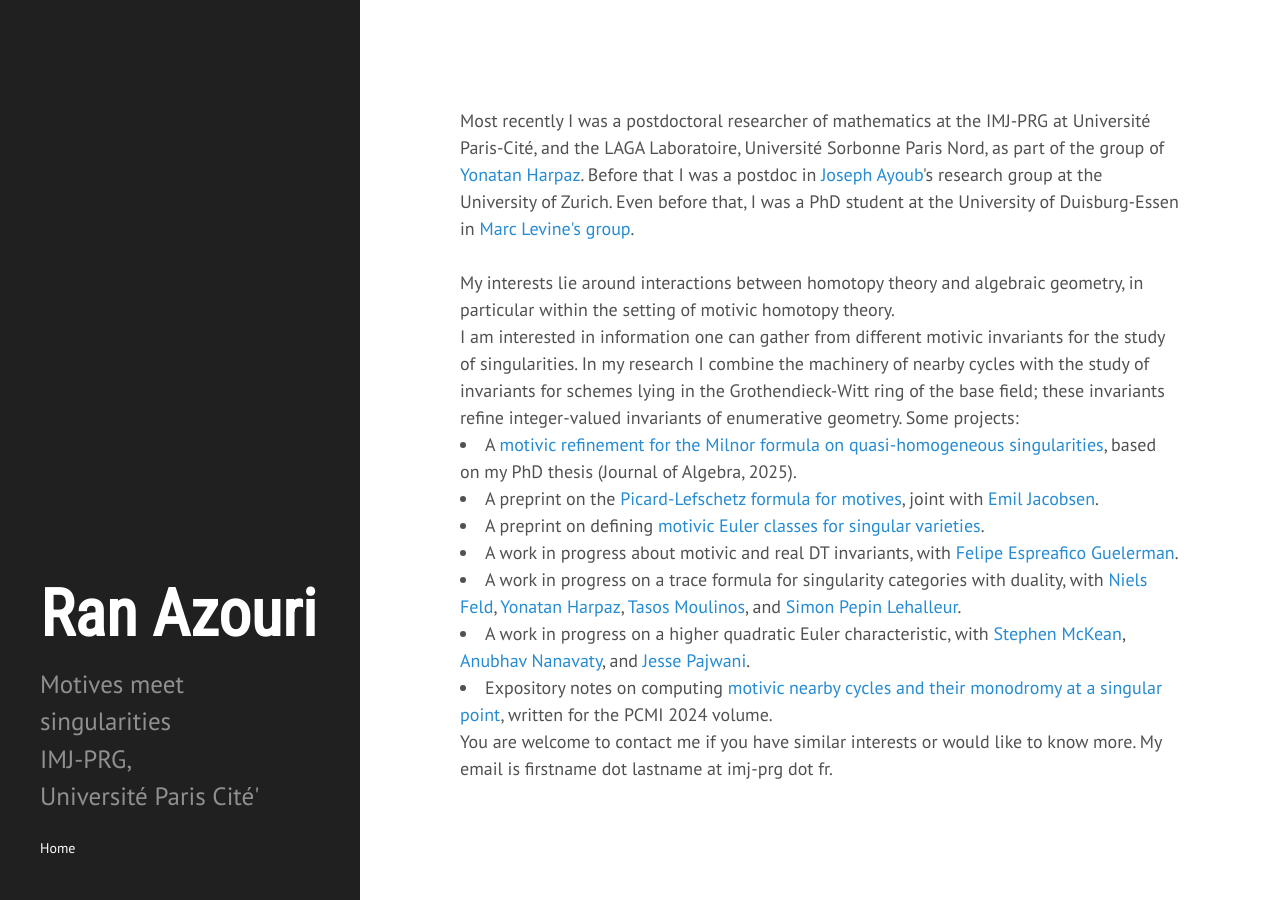
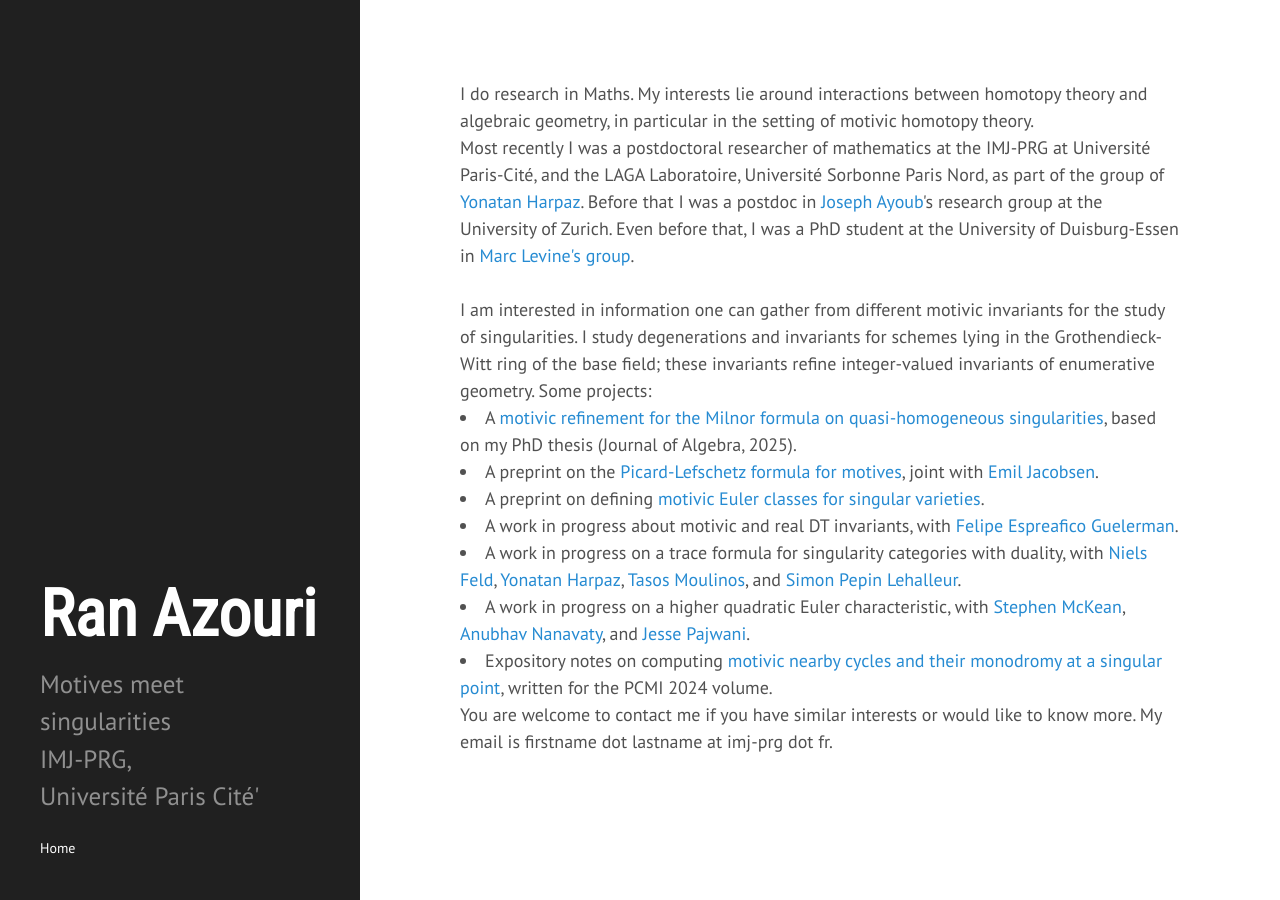
Before and after one commit to ransass/ransass.github.io, a Jekyll site: the page built from index.html, in a window 1280 px wide. Built offline with Jekyll 4.4.1, drawn with Linux system fonts in a browser that asks for light colours; some web fonts are replaced; the list of posts is cut into pages by our own code.

Commit message:
Update index.html

```diff
--- a/index.html
+++ b/index.html
@@ -2,14 +2,13 @@
 layout: default
 title: Home
 ---
-
+I do research in Maths. My interests lie around interactions between homotopy theory and algebraic geometry, in particular in the setting of motivic homotopy theory.
 <br/>
 Most recently I was a postdoctoral researcher of mathematics at the IMJ-PRG at Université Paris-Cité, and the LAGA Laboratoire, Université Sorbonne Paris Nord, as part of the group of <a href=https://www.math.univ-paris13.fr/~harpaz/>Yonatan Harpaz</a>.
 Before that I was a postdoc in <a href=http://user.math.uzh.ch/ayoub/>Joseph Ayoub</a>'s research group at the University of Zurich. Even before that, I was a PhD student at the University of Duisburg-Essen in <a href=https://www.esaga.uni-due.de/ag/levine/members/>Marc Levine's group</a>.  <br/>
 <br/>
-My interests lie around interactions between homotopy theory and algebraic geometry, in particular within the setting of motivic homotopy theory. <br/>
 I am interested in information one can gather from different motivic invariants for the study of singularities.
-In my research I combine the machinery of nearby cycles with the study of invariants for schemes lying in the Grothendieck-Witt ring of the base field; these invariants refine integer-valued invariants of enumerative geometry. Some projects:
+I study degenerations and invariants for schemes lying in the Grothendieck-Witt ring of the base field; these invariants refine integer-valued invariants of enumerative geometry. Some projects:
 <br/>
 
 <li> A <a href="https://www.sciencedirect.com/science/article/pii/S0021869324006768"> motivic refinement for the Milnor formula on quasi-homogeneous singularities</a>, based on my PhD thesis (Journal of Algebra, 2025).
```
